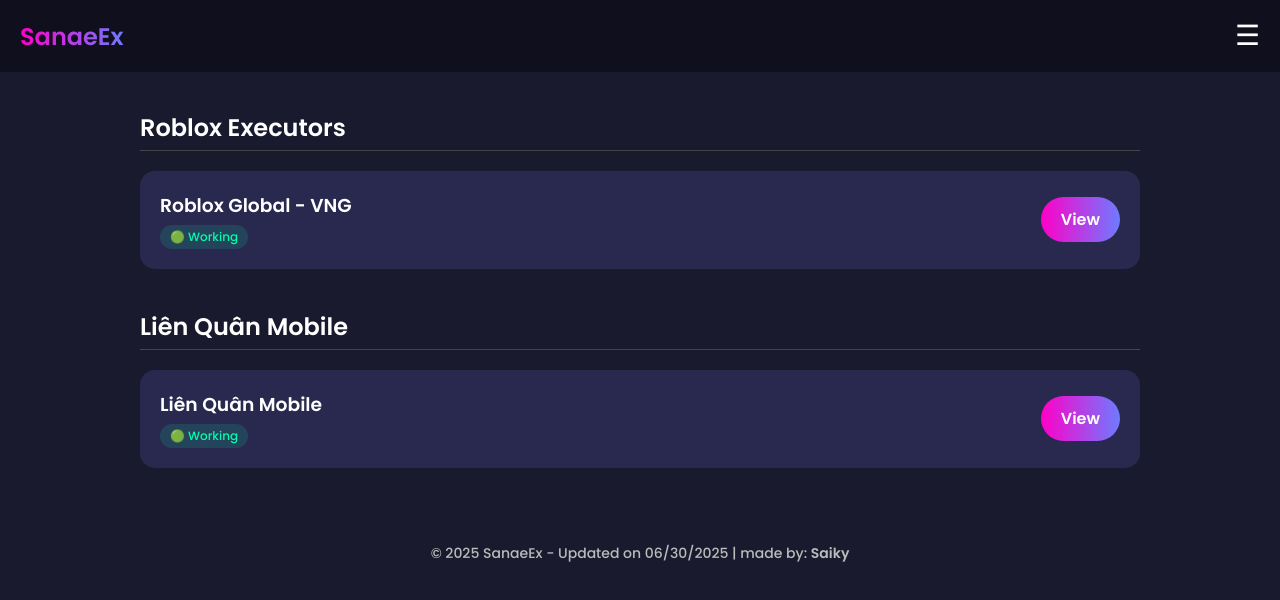
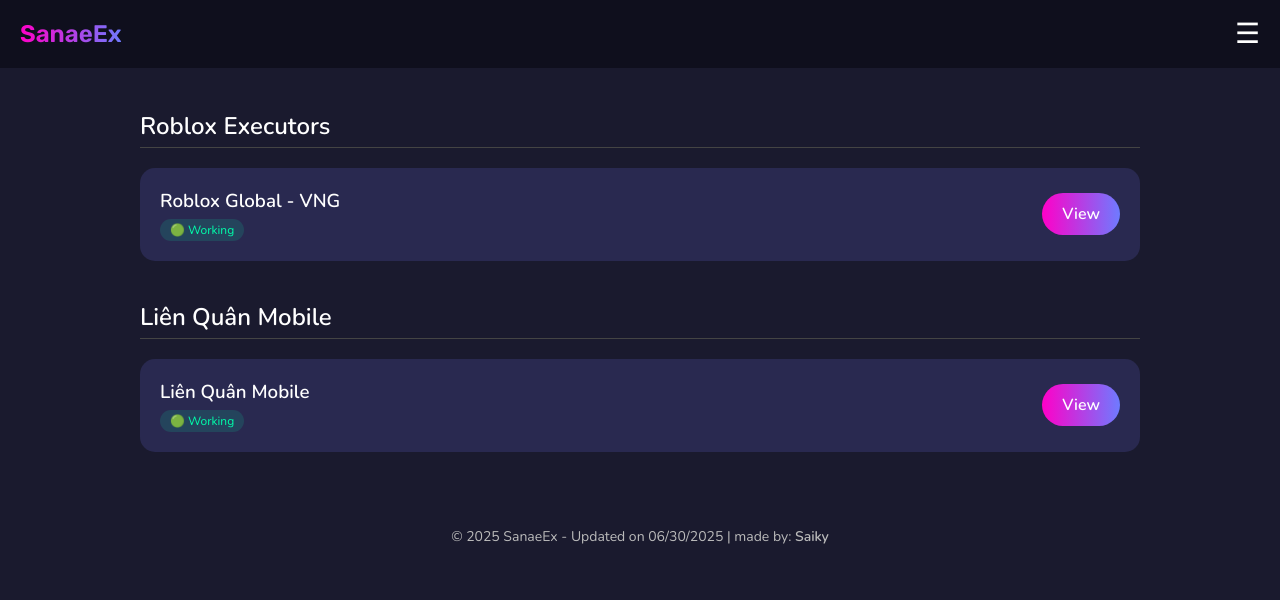
Before and after one commit to Saiky988/SanaeHomeX, a plain HTML site: page index.html in a window 1280 px wide. Drawn offline with nearby package versions, Linux system fonts and the light colour scheme.

Commit message:
Add files via upload

```diff
--- a/index.html
+++ b/index.html
@@ -4,11 +4,11 @@
   <meta charset="UTF-8" />
   <meta name="viewport" content="width=device-width, initial-scale=1" />
   <title>Sanae Executors</title>
-  <link href="https://fonts.googleapis.com/css2?family=Poppins:wght@500;600&display=swap" rel="stylesheet">
+  <link href="https://fonts.googleapis.com/css2?family=Nunito:wght@400;600&family=Rubik:wght@600&display=swap" rel="stylesheet">
   <style>
     body {
       margin: 0;
-      font-family: 'Poppins', sans-serif;
+      font-family: 'Nunito', sans-serif;
       background-color: #1a1a2e;
       color: white;
       padding-top: 50px; /* để tránh header đè */
@@ -28,12 +28,27 @@
     }
 
     .logo {
+      font-family: 'Rubik', sans-serif;
       font-size: 24px;
       font-weight: 600;
-      background: linear-gradient(to right, #ff00c8, #6e7bff);
+      background: linear-gradient(270deg, #ff00c8, #6e7bff, #ff00c8);
+      background-size: 200% 200%;
       -webkit-background-clip: text;
       -webkit-text-fill-color: transparent;
+      animation: waveColor 5s ease-in-out infinite;
       cursor: pointer;
+    }
+
+    @keyframes waveColor {
+      0% {
+      background-position: 0% 50%;
+      }
+      50% {
+      background-position: 100% 50%;
+      }
+      100% {
+      background-position: 0% 50%;
+      }
     }
 
     .menu-container {
@@ -165,7 +180,7 @@
 
 <!-- Header -->
 <header>
-  <div class="logo" onclick="window.location.href='https://saiky988.github.io/SanaeHomeX/'">SanaeEx</div>
+  <div class="logo" onclick="window.location.href='https://saiky988.github.io/SanaeExecutorX/'">SanaeEx</div>
   <div class="menu-container">
     <div class="menu-btn" onclick="toggleDropdown()">☰</div>
     <div class="dropdown" id="dropdownMenu">
```
